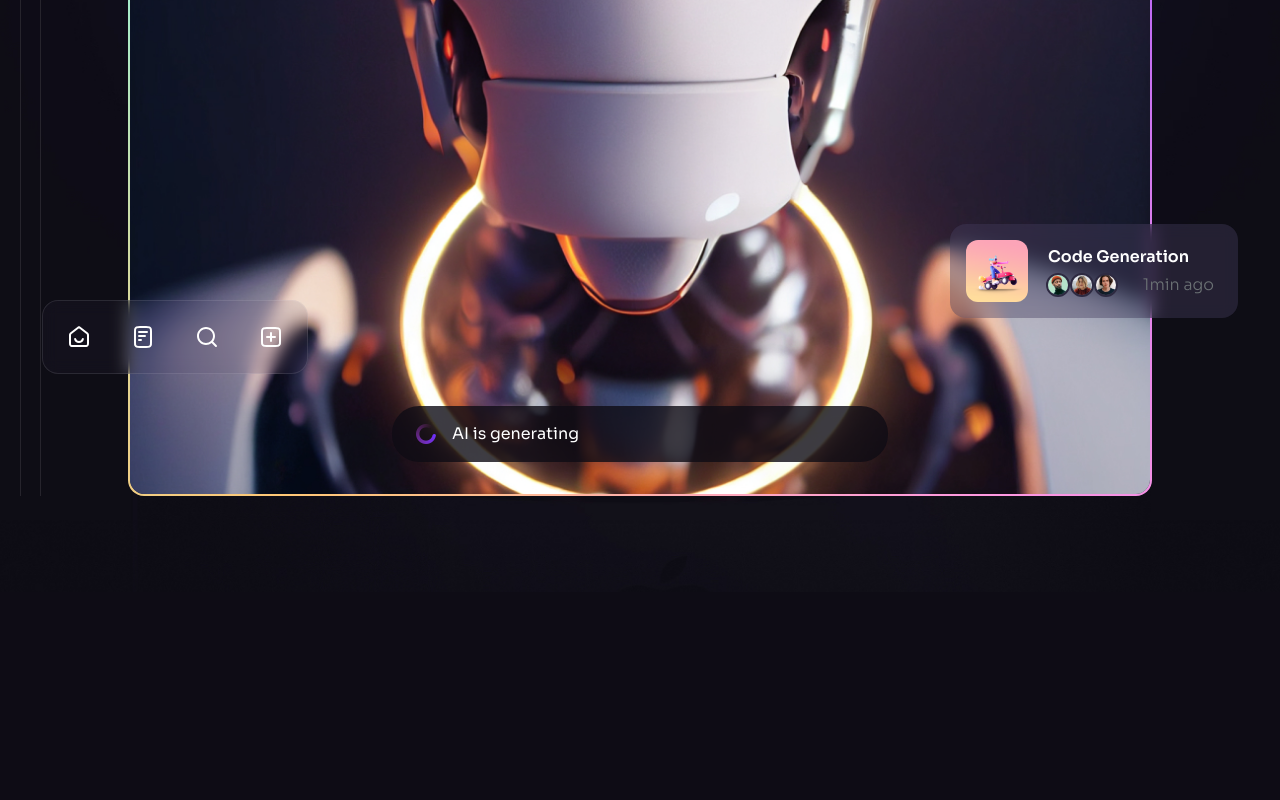
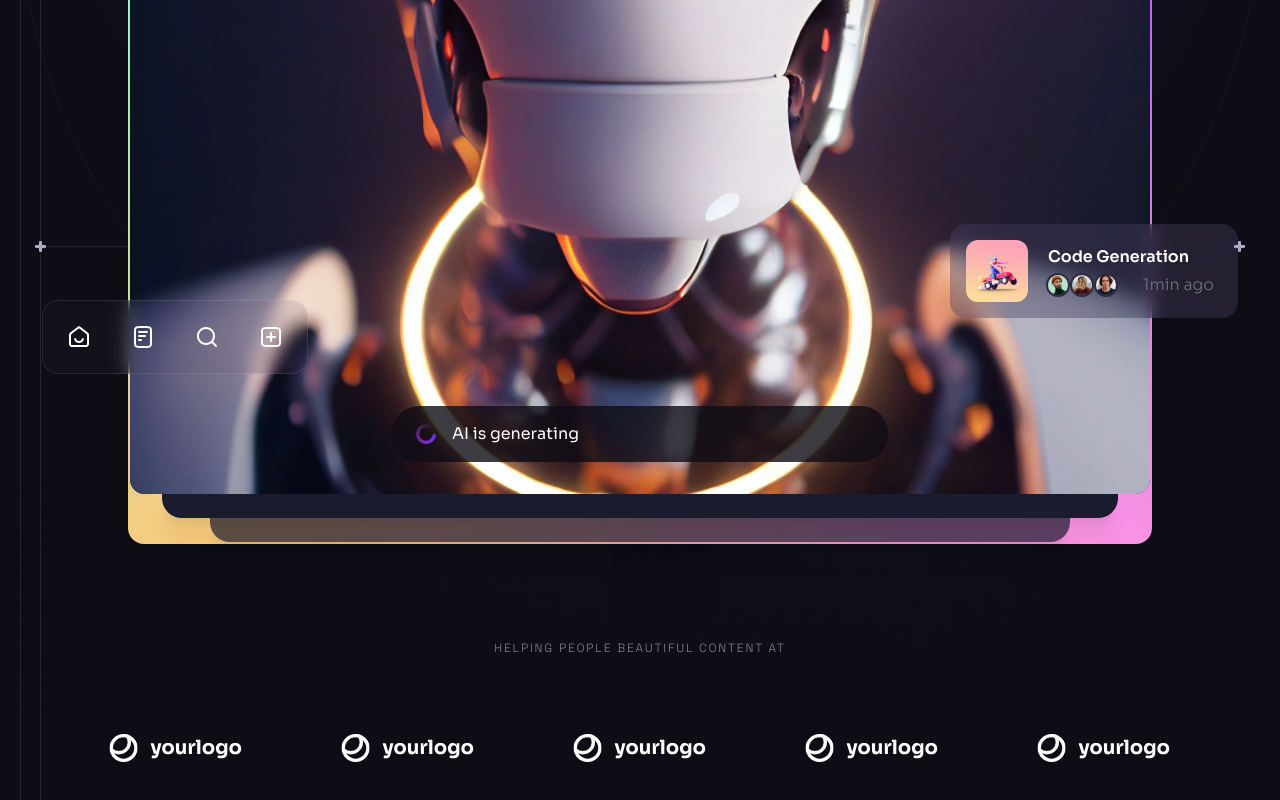
Before and after one commit to sakirmohammad775/brain-flow-client-site, a React (Vite) app: page / in a window 1280 px wide. Shown: the part 724-1524 px from the top of the page. Before the commit the page ends 1316 px from the top, so only its background shows below. Built offline with nearby package versions, Linux system fonts and the light colour scheme.

Commit message:
add generation

```diff
--- a/src/Pages/Home/Banner.jsx
+++ b/src/Pages/Home/Banner.jsx
@@ -8,6 +8,7 @@
 import { ScrollParallax } from "react-just-parallax";
 import Generating from "./Generating";
 import Notification from "./Notification";
+import CompanyLogos from "./CompanyLogos";
 
 const Banner = () => {
     const parallaxRef = useRef(null)
@@ -52,24 +53,22 @@
                                     </ScrollParallax>
                                     <ScrollParallax isAbsolutelyPositioned >
                                         <Notification className="hidden absolute -right-[5.5rem] bottom-[11rem] w-[18rem] xl:flex" title="Code Generation">
-
                                         </Notification>
-
                                     </ScrollParallax>
 
                                 </div>
                             </div>
-
+                            <Gradient />
                         </div>
                         {/* background */}
                         <div className="absolute -top-[54%] left-1/2 w-[234%] -translate-x-1/2 md:-top-[46%] md:w-[138%] lg:-top-[104%]">
                             <img src={heroBackground} className="w-full" width={1440} height={1800} alt="hero" />
                         </div>
-
+                        <BackgroundCircles />
                     </div>
-
-
+                    <CompanyLogos className="hidden relative z-10 mt-20 lg:block"></CompanyLogos>
                 </div>
+                <BottomLine />
             </Section>
         </>
     );
--- /dev/null
+++ b/src/Pages/Home/Card.jsx
@@ -0,0 +1,11 @@
+import React from 'react';
+
+const Card = () => {
+    return (
+        <div>
+
+        </div>
+    );
+};
+
+export default Card;
--- a/src/Pages/Home/CompanyLogos.jsx
+++ b/src/Pages/Home/CompanyLogos.jsx
@@ -1,10 +1,22 @@
+import { companyLogos } from "../../Constant";
 
 
-const CompanyLogos = () => {
+const CompanyLogos = ({ className }) => {
     return (
-        <div>
-
-        </div>
+        <>
+            <div className={className}>
+                <h5 className="tagline mb-6 text-center text-n-1/50">Helping people Beautiful content at</h5>
+            <ul className="flex">
+        {
+            companyLogos.map((logo,index)=>[
+                <li key={index} className="flex items-center justify-center flex-1 h-[8.5rem]">
+                    <img src={logo}width={134} height={28} alt={logo} />
+                </li>
+            ])
+        }
+            </ul>
+            </div>
+        </>
     );
 };
 
```
